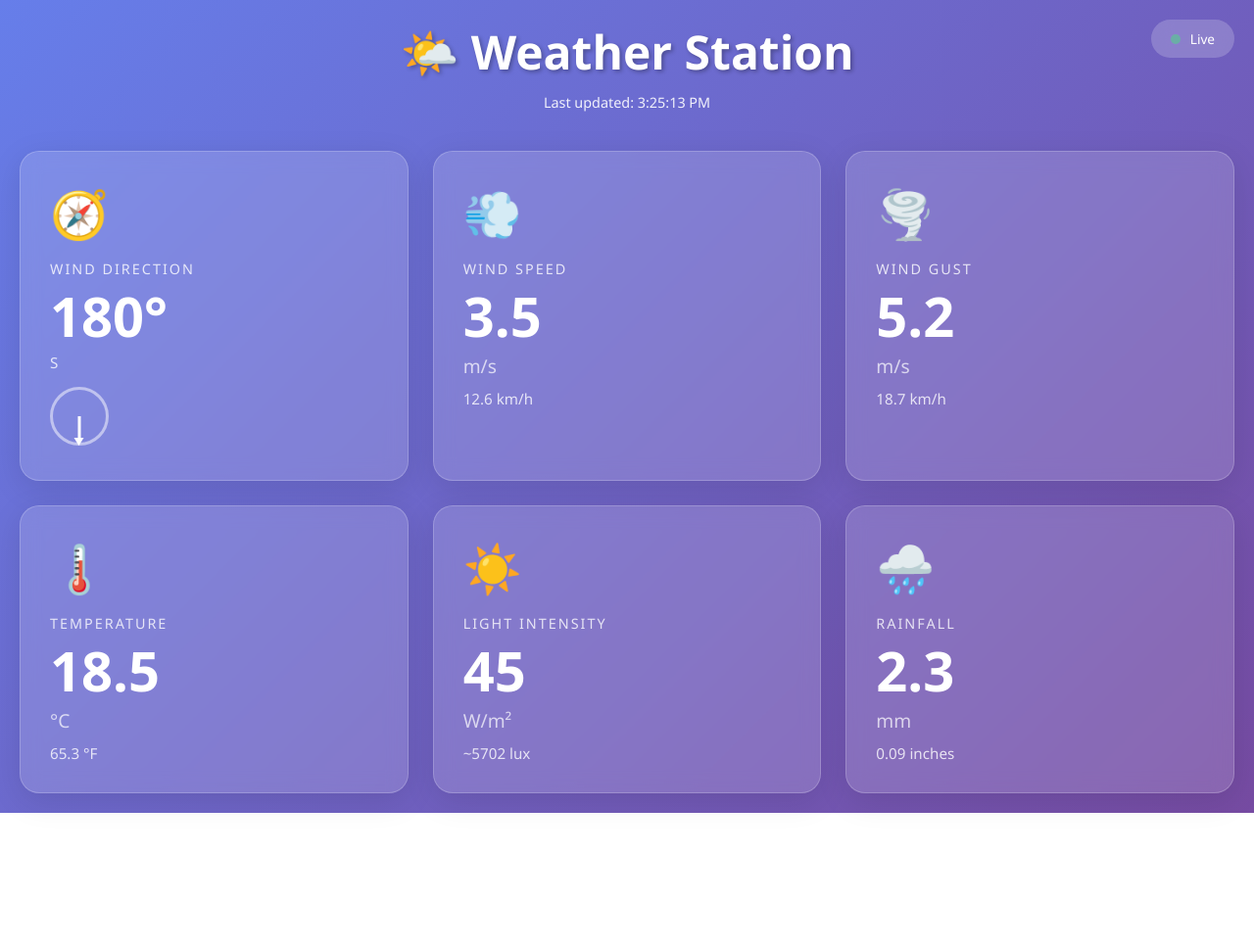
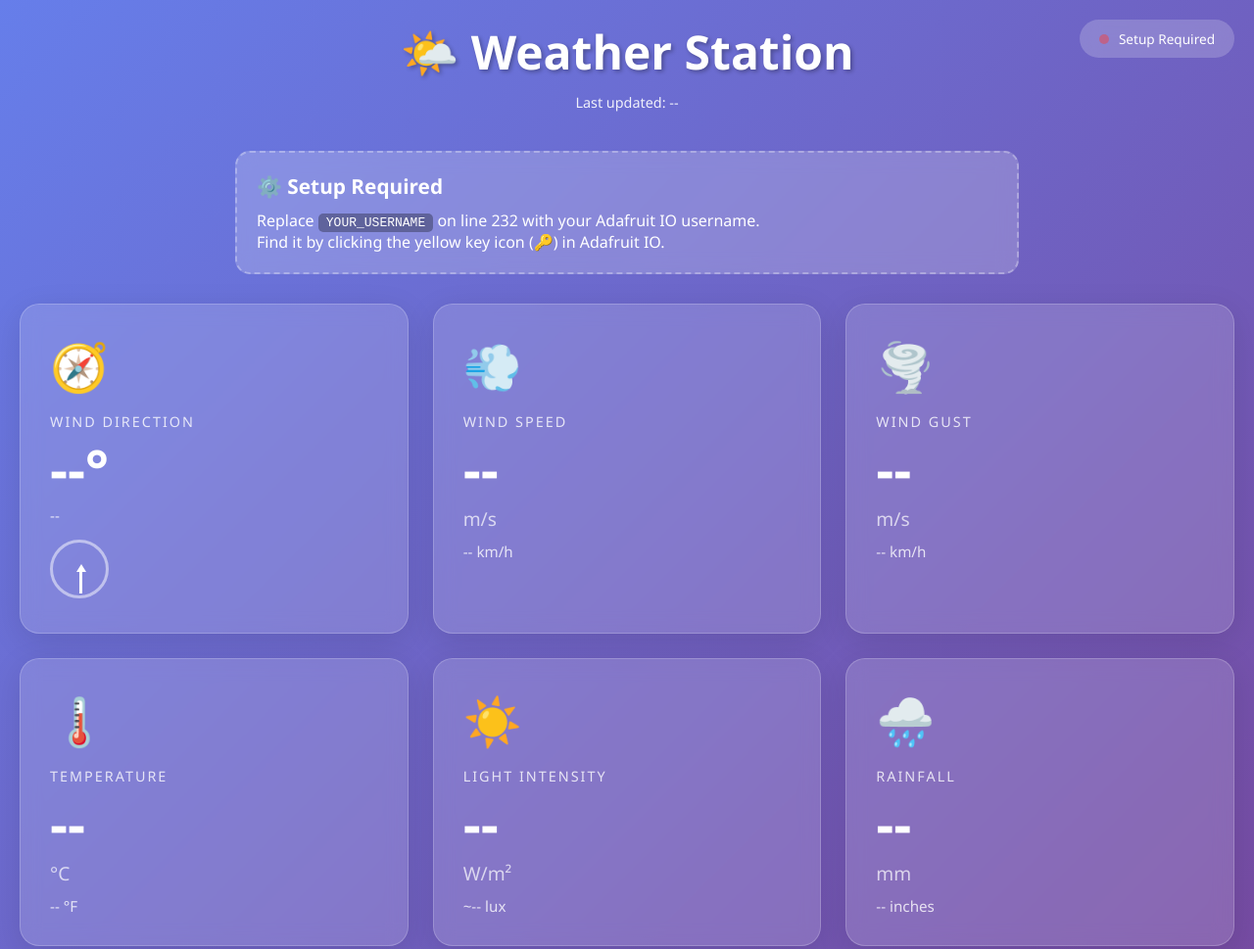
Before and after one commit to lizzie-collingwood/weather-station, a plain HTML site: page index.html in a window 1280 px wide. Shown: the top 969 px of the page at 98% size. Before the commit the page ends 830 px from the top, so only its background shows below. Drawn offline with Linux system fonts and the light colour scheme; no server answers.

Commit message:
Update index.html

```diff
--- a/index.html
+++ b/index.html
@@ -147,6 +147,32 @@
             animation: pulse 2s infinite;
         }
 
+        .status-dot.offline {
+            background: #ef4444;
+        }
+
+        .setup-banner {
+            background: rgba(255, 255, 255, 0.2);
+            backdrop-filter: blur(10px);
+            padding: 20px;
+            border-radius: 15px;
+            margin: 0 auto 30px;
+            max-width: 800px;
+            border: 2px dashed rgba(255, 255, 255, 0.3);
+        }
+
+        .setup-banner h2 {
+            margin-bottom: 10px;
+            font-size: 1.3em;
+        }
+
+        .setup-banner code {
+            background: rgba(0, 0, 0, 0.3);
+            padding: 2px 8px;
+            border-radius: 5px;
+            font-family: monospace;
+        }
+
         @keyframes fadeIn {
             from { opacity: 0; transform: translateY(-20px); }
             to { opacity: 1; transform: translateY(0); }
@@ -171,13 +197,19 @@
 </head>
 <body>
     <div class="status-indicator">
-        <div class="status-dot"></div>
-        <span>Live</span>
+        <div class="status-dot" id="statusDot"></div>
+        <span id="statusText">Connecting...</span>
     </div>
 
     <div class="header">
         <h1>🌤️ Weather Station</h1>
         <div class="last-update">Last updated: <span id="lastUpdate">--</span></div>
+    </div>
+
+    <div class="setup-banner" id="setupBanner">
+        <h2>⚙️ Setup Required</h2>
+        <p>Replace <code>YOUR_USERNAME</code> on line 232 with your Adafruit IO username.</p>
+        <p>Find it by clicking the yellow key icon (🔑) in Adafruit IO.</p>
     </div>
 
     <div class="dashboard">
@@ -233,8 +265,17 @@
     </div>
 
     <script>
-        // This would normally fetch from your server
-        // For demo, simulating data. Replace with actual API call.
+        // **CHANGE THIS TO YOUR ADAFRUIT IO USERNAME**
+        const AIO_USERNAME = 'YOUR_USERNAME';  // Replace with your username
+
+        const feeds = {
+            windDir: 'wind-direction',
+            windSpeed: 'wind-speed',
+            windGust: 'wind-gust',
+            temp: 'temperature',
+            light: 'light',
+            rainfall: 'rainfall'
+        };
 
         function getCompassDirection(degrees) {
             if (degrees < 23 || degrees >= 338) return "N";
@@ -247,30 +288,47 @@
             else return "NW";
         }
 
+        async function fetchFeedData(feedName) {
+            try {
+                const response = await fetch(`https://io.adafruit.com/api/v2/${AIO_USERNAME}/feeds/${feedName}/data/last`);
+                const data = await response.json();
+                return parseFloat(data.value) || 0;
+            } catch (error) {
+                console.error(`Error fetching ${feedName}:`, error);
+                return 0;
+            }
+        }
+
         async function fetchWeatherData() {
             try {
-                // Replace this URL with your actual API endpoint
-                const response = await fetch('/api/weather');
-                const data = await response.json();
+                // Fetch all feeds
+                const data = {
+                    windDir: await fetchFeedData(feeds.windDir),
+                    windSpeed: await fetchFeedData(feeds.windSpeed),
+                    windGust: await fetchFeedData(feeds.windGust),
+                    temp: await fetchFeedData(feeds.temp),
+                    light: await fetchFeedData(feeds.light),
+                    rainfall: await fetchFeedData(feeds.rainfall)
+                };
+
+                // Hide setup banner once we get data
+                document.getElementById('setupBanner').style.display = 'none';
+
                 updateDashboard(data);
+
+                // Update status
+                document.getElementById('statusDot').classList.remove('offline');
+                document.getElementById('statusText').textContent = 'Live';
+
             } catch (error) {
                 console.error('Error fetching weather data:', error);
-                // For demo purposes, using sample data
-                setTimeout(() => {
-                    updateDashboard({
-                        windDir: 180,
-                        windSpeed: 3.5,
-                        windGust: 5.2,
-                        temp: 18.5,
-                        light: 45,
-                        rainfall: 2.3
-                    });
-                }, 1000);
+                document.getElementById('statusDot').classList.add('offline');
+                document.getElementById('statusText').textContent = 'Offline';
             }
         }
 
         function updateDashboard(data) {
-            document.getElementById('windDir').textContent = data.windDir;
+            document.getElementById('windDir').textContent = Math.round(data.windDir);
             document.getElementById('windDirCompass').textContent = getCompassDirection(data.windDir);
             document.getElementById('windArrow').style.transform = `translate(-50%, -100%) rotate(${data.windDir}deg)`;
 
@@ -283,7 +341,7 @@
             document.getElementById('temp').textContent = data.temp.toFixed(1);
             document.getElementById('tempF').textContent = ((data.temp * 9/5) + 32).toFixed(1);
 
-            document.getElementById('light').textContent = data.light;
+            document.getElementById('light').textContent = Math.round(data.light);
             document.getElementById('lightLux').textContent = Math.round(data.light * 126.7);
 
             document.getElementById('rainfall').textContent = data.rainfall.toFixed(1);
@@ -292,9 +350,15 @@
             document.getElementById('lastUpdate').textContent = new Date().toLocaleTimeString();
         }
 
-        // Fetch data every 10 seconds
-        fetchWeatherData();
-        setInterval(fetchWeatherData, 10000);
+        // Check if username is still default
+        if (AIO_USERNAME === 'YOUR_USERNAME') {
+            document.getElementById('statusText').textContent = 'Setup Required';
+            document.getElementById('statusDot').classList.add('offline');
+        } else {
+            // Fetch data immediately and every 30 seconds
+            fetchWeatherData();
+            setInterval(fetchWeatherData, 30000);
+        }
     </script>
 </body>
 </html>
```
